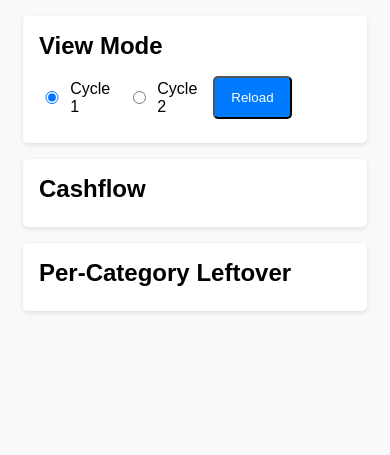
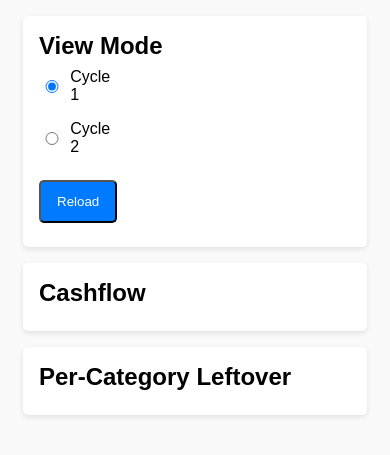
Before and after one commit to aleink/Monthly-budget, a plain HTML site: page docs/budget.html in a window 390 px wide. Shown: the part 79-534 px from the top of the page. Drawn offline with Linux system fonts and the light colour scheme; no server answers.

Commit message:
Update budget.html

```diff
--- a/docs/budget.html
+++ b/docs/budget.html
@@ -49,6 +49,27 @@
     <button id="reloadBtn" class="btn">Reload</button>
   </div>
 </div>
+
+<style>
+  .viewModeControls {
+    display: flex;
+    flex-wrap: wrap;    /* allows wrapping on smaller screens */
+    align-items: center;
+    gap: 1rem;          /* spacing between items */
+  }
+  .viewModeControls label {
+    display: flex;
+    align-items: center;
+    gap: 0.3rem;        /* space between radio and text */
+  }
+  @media (max-width: 450px) {
+    /* Stack items in a column when the screen is narrow */
+    .viewModeControls {
+      flex-direction: column;
+      align-items: flex-start;
+    }
+  }
+</style>
 
   <div class="card">
     <h2>Cashflow</h2>
```
Lines whose indentation alone changed are shown as unchanged.
